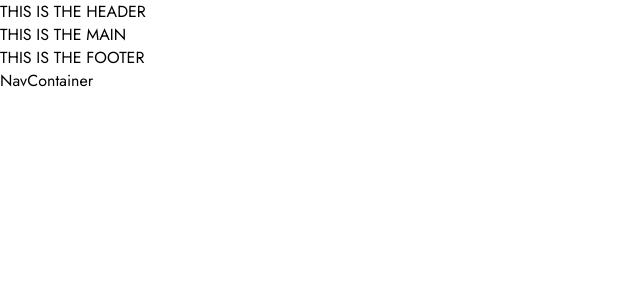
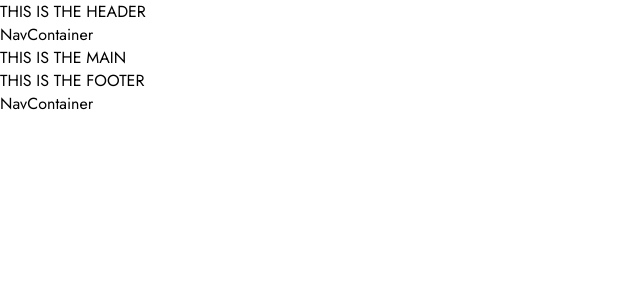
Before and after one commit to CarloSalaris/proj-html-vuejs, a Vue app: page / in a window 1280 px wide. Shown: the top 300 px of the page, without its empty margins (0-640 px from the left). Built offline with nearby package versions, Linux system fonts and the light colour scheme.

Commit message:
PageHeader centralized NavContainer + extracted Jumbotron comments (in App)

```diff
--- a/src/components/PageHeader.vue
+++ b/src/components/PageHeader.vue
@@ -1,6 +1,11 @@
 <script>
+import NavContainer from './NavContainer.vue'
+
 export default {
     name: 'PageHeader',
+    components: {
+        NavContainer,
+    },
     props: {
         msg: String,
     }
@@ -10,23 +15,7 @@ export default {
 <template>
     <header> {{ msg }}
 
-        <!-- NAV MENU CONTAINER -->
-        <!-- LEFT BLOCK -->
-        <!-- LOGO -->
-        <!-- NAV MENU (ul) -->
-
-        <!-- RIGHT BLOCK -->
-        <!-- Link telephone number -->
-        <!-- BUTTON 1 -->
-
-        <!-- JUMBOTRON -->
-        <!-- LEFT BLOCK -->
-        <!-- TITLE slogan -->
-        <!-- description paragraph -->
-        <!-- BUTTON 1 -->
-
-        <!-- RIGHT BLOCK -->
-        <!-- IMAGE - Bottom out of background -->
+        <NavContainer msg="NavContainer" />
 
     </header>
 </template>
```
Also changed, not shown: src/App.vue (+10 -0 lines).
